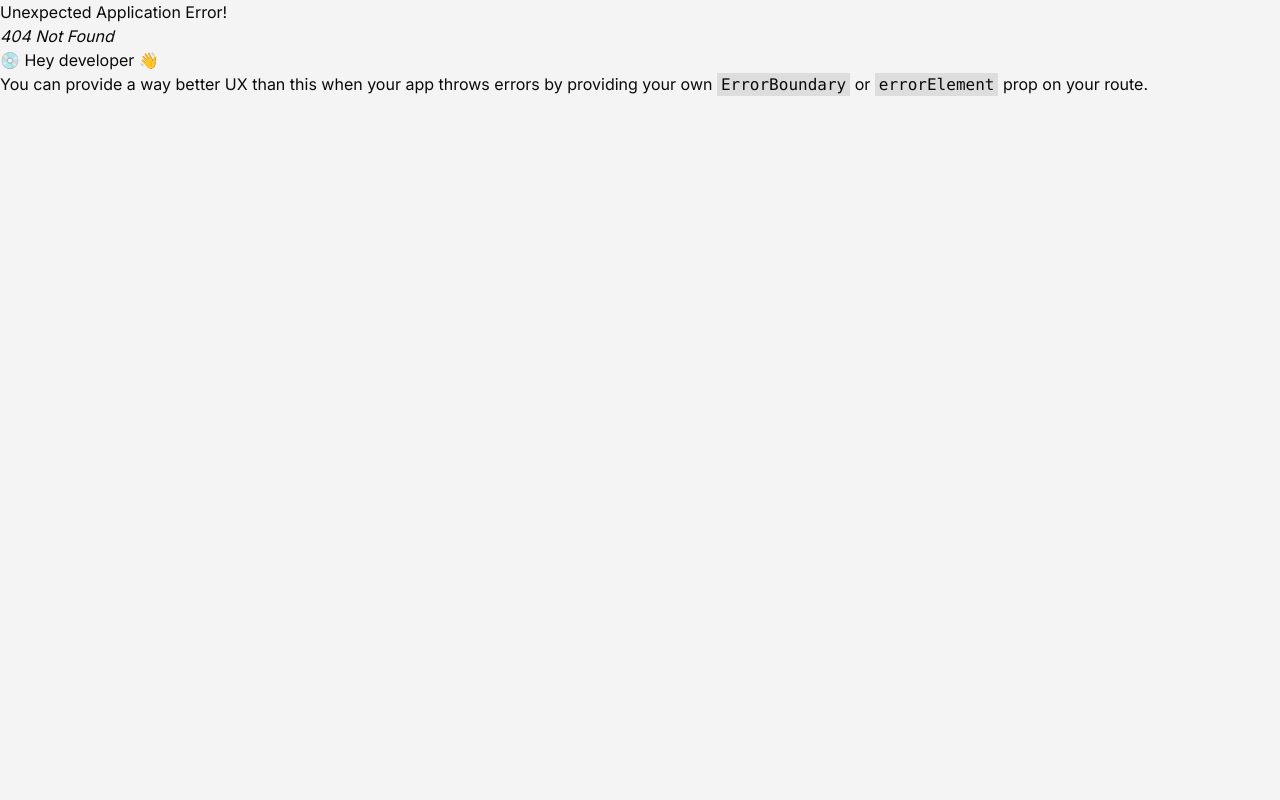
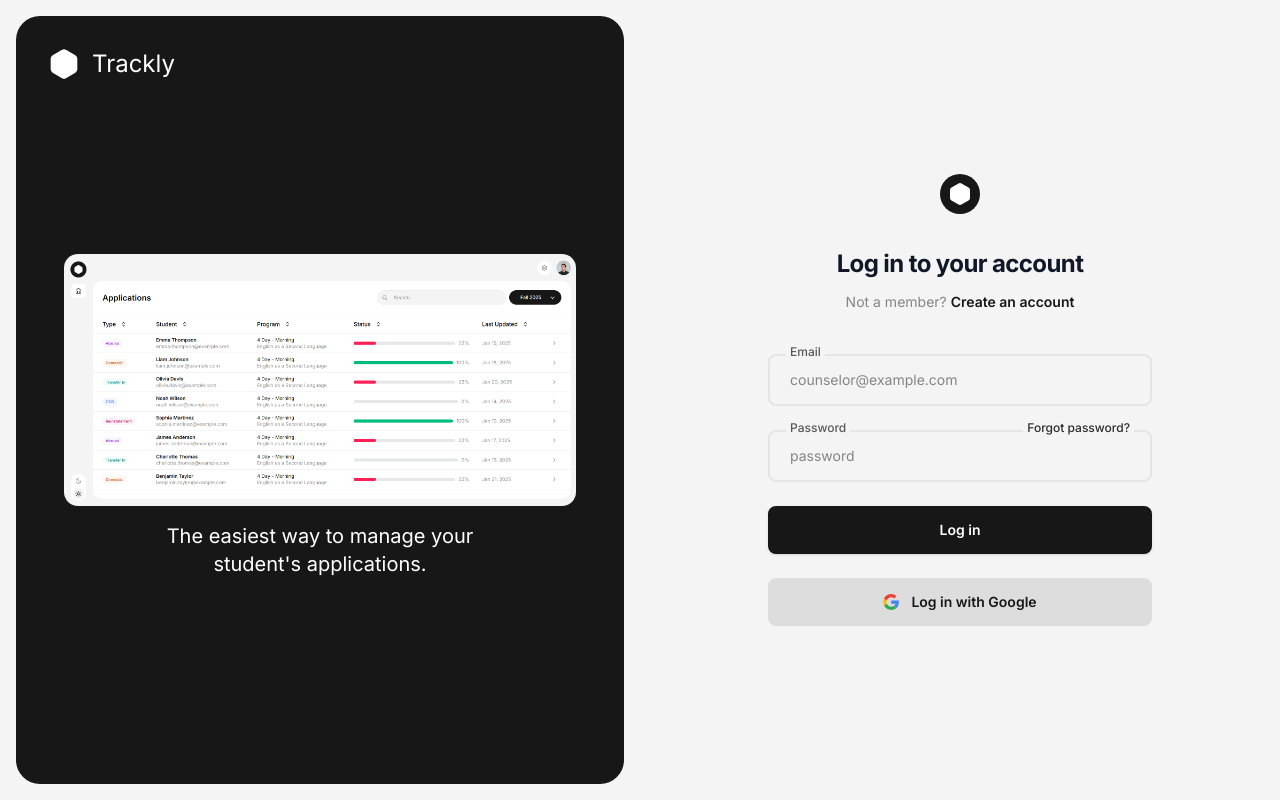
Before and after one commit to DavidFonsecaG/trackly.mcc, a React (Vite) app: page /login in a window 1280 px wide. Before the commit this address had no page. Built offline with nearby package versions, Linux system fonts and the light colour scheme.

Commit message:
add: login page UI

```diff
--- a/src/App.tsx
+++ b/src/App.tsx
@@ -1,15 +1,21 @@
 import { Outlet } from "react-router-dom"
 import { AppProvider } from "./context/AppContext";
 import Header from "./components/Header"
+import SidebarMenu from "./components/SidebarMenu";
 
 function App() {
   return (
     <AppProvider>
-      <div className="flex flex-col h-screen w-full items-center bg-background">
-        <Header />
-        <main className="flex flex-col w-full h-full items-center justify-center overflow-hidden">
-          <Outlet />
-        </main>
+      <div className="flex h-screen w-full bg-background overflow-hidden">
+        <div className="h-full">
+          <SidebarMenu />
+        </div>
+        <div className="flex flex-col w-full h-full">
+          <Header />
+          <main className="flex-1 overflow-y-scroll [&::-webkit-scrollbar]:w-1.5 [&::-webkit-scrollbar-thumb]:rounded-full [&::-webkit-scrollbar-thumb]:bg-primary/50 [&::-webkit-scrollbar-track]:bg-background">
+            <Outlet />
+          </main>
+        </div>
       </div>
     </AppProvider>
   );
--- a/src/components/Header.tsx
+++ b/src/components/Header.tsx
@@ -2,13 +2,8 @@
 function Header() {
 
     return (
-      <header className="flex p-4 w-full items-center">
-        <div className="flex w-full items-center justify-between">
-          <div className="flex items-center">
-            <div className="flex size-10 rounded-full bg-primary items-center justify-center">
-              <svg xmlns="http://www.w3.org/2000/svg" className="w-6 h-6 text-card" viewBox="0 0 24 24" fill="currentColor" stroke="currentColor" strokeWidth="2" strokeLinecap="round" strokeLinejoin="round"><path d="M21 16V8a2 2 0 0 0-1-1.73l-7-4a2 2 0 0 0-2 0l-7 4A2 2 0 0 0 3 8v8a2 2 0 0 0 1 1.73l7 4a2 2 0 0 0 2 0l7-4A2 2 0 0 0 21 16z"/></svg>
-            </div>
-          </div>
+      <header className="flex z-100 h-16 p-4 w-full items-center sticky top-0 bg-background">
+        <div className="flex w-full items-center justify-end">
           <div className="flex gap-3">
             <a className="flex size-9 rounded-full bg-card items-center justify-center text-sm">
               <svg xmlns="http://www.w3.org/2000/svg" className="w-4 h-4 text-primary/50" viewBox="0 0 24 24" fill="none" stroke="currentColor" strokeWidth="2" strokeLinecap="round" strokeLinejoin="round"><path d="M12.22 2h-.44a2 2 0 0 0-2 2v.18a2 2 0 0 1-1 1.73l-.43.25a2 2 0 0 1-2 0l-.15-.08a2 2 0 0 0-2.73.73l-.22.38a2 2 0 0 0 .73 2.73l.15.1a2 2 0 0 1 1 1.72v.51a2 2 0 0 1-1 1.74l-.15.09a2 2 0 0 0-.73 2.73l.22.38a2 2 0 0 0 2.73.73l.15-.08a2 2 0 0 1 2 0l.43.25a2 2 0 0 1 1 1.73V20a2 2 0 0 0 2 2h.44a2 2 0 0 0 2-2v-.18a2 2 0 0 1 1-1.73l.43-.25a2 2 0 0 1 2 0l.15.08a2 2 0 0 0 2.73-.73l.22-.39a2 2 0 0 0-.73-2.73l-.15-.08a2 2 0 0 1-1-1.74v-.5a2 2 0 0 1 1-1.74l.15-.09a2 2 0 0 0 .73-2.73l-.22-.38a2 2 0 0 0-2.73-.73l-.15.08a2 2 0 0 1-2 0l-.43-.25a2 2 0 0 1-1-1.73V4a2 2 0 0 0-2-2z"/><circle cx="12" cy="12" r="3"/></svg>
--- a/src/components/SidebarMenu.tsx
+++ b/src/components/SidebarMenu.tsx
@@ -1,13 +1,19 @@
+import { Link } from "react-router-dom";
 
 function SidebarMenu() {
     return (
-        <div className="flex flex-col px-4 pb-4 justify-between h-full">
-            <div className="flex flex-col gap-3">
-                <a href="/#" className="flex size-9 items-center justify-center bg-card rounded-lg">
-                    <svg xmlns="http://www.w3.org/2000/svg" className="h-4 w-4" viewBox="0 0 24 24" fill="none" stroke="currentColor" strokeWidth="2" strokeLinecap="round" strokeLinejoin="round"><path d="M15 21v-8a1 1 0 0 0-1-1h-4a1 1 0 0 0-1 1v8"/><path d="M3 10a2 2 0 0 1 .709-1.528l7-5.999a2 2 0 0 1 2.582 0l7 5.999A2 2 0 0 1 21 10v9a2 2 0 0 1-2 2H5a2 2 0 0 1-2-2z"/></svg>
-                </a>
+        <div className="flex flex-col p-4 h-full">
+            <div className="flex mb-4 items-center">
+                <Link to="/" className="flex size-10 rounded-full bg-primary items-center justify-center">
+                    <svg xmlns="http://www.w3.org/2000/svg" className="w-6 h-6 text-card" viewBox="0 0 24 24" fill="currentColor" stroke="currentColor" strokeWidth="2" strokeLinecap="round" strokeLinejoin="round"><path d="M21 16V8a2 2 0 0 0-1-1.73l-7-4a2 2 0 0 0-2 0l-7 4A2 2 0 0 0 3 8v8a2 2 0 0 0 1 1.73l7 4a2 2 0 0 0 2 0l7-4A2 2 0 0 0 21 16z"/></svg>
+                </Link>
             </div>
-            <div>
+            <div className="flex flex-col h-full items-center justify-between">
+                <div className="flex flex-col gap-3">
+                    <Link to="/" className="flex size-9 items-center justify-center bg-card rounded-lg">
+                        <svg xmlns="http://www.w3.org/2000/svg" className="h-4 w-4" viewBox="0 0 24 24" fill="none" stroke="currentColor" strokeWidth="2" strokeLinecap="round" strokeLinejoin="round"><path d="M15 21v-8a1 1 0 0 0-1-1h-4a1 1 0 0 0-1 1v8"/><path d="M3 10a2 2 0 0 1 .709-1.528l7-5.999a2 2 0 0 1 2.582 0l7 5.999A2 2 0 0 1 21 10v9a2 2 0 0 1-2 2H5a2 2 0 0 1-2-2z"/></svg>
+                    </Link>
+                </div>
                 <div className="flex flex-col w-9 p-1 bg-card rounded-full items-center gap-1">
                     <button className="flex size-7 rounded-full items-center justify-center text-primary/50">
                         <svg xmlns="http://www.w3.org/2000/svg" className="h-4 w-4" viewBox="0 0 24 24" fill="none" stroke="currentColor" strokeWidth="2" strokeLinecap="round" strokeLinejoin="round"><path d="M12 3a6 6 0 0 0 9 9 9 9 0 1 1-9-9Z"/></svg>
--- a/src/components/StudentDetail.tsx
+++ b/src/components/StudentDetail.tsx
@@ -26,7 +26,7 @@
 
     return (
         <div
-            className="z-90 flex items-center justify-center fixed w-full h-full top-0 bg-primary/20"
+            className="z-100 flex items-center justify-center fixed inset-0 w-full h-full top-0 bg-primary/20"
             role="dialog"
             aria-modal="true"
             aria-label="Student Details"
--- a/src/components/StudentList.tsx
+++ b/src/components/StudentList.tsx
@@ -23,8 +23,8 @@
     const terms = ["All Terms", ...new Set(students.map(student => student.term))];
 
     return (
-        <div className="flex pr-4 w-full overflow-y-scroll ">
-            <div className="flex flex-col w-full">
+        <div className="flex w-full ">
+            <div className="flex flex-col min-w-full">
                 <div className="p-6 flex items-center justify-between bg-card rounded-t-3xl">
                     <div className="flex flex-col gap-1">
                         <h2 className="text-xl font-semibold">Applications</h2>
@@ -51,11 +51,11 @@
                                 </button>
                             </div>
 
-                            {open && <div className="absolute right-0 z-10 mt-2 w-56 origin-top-right rounded-lg bg-card shadow-lg focus:outline-hidden" role="menu" aria-orientation="vertical" aria-labelledby="menu-button" aria-hidden={!open}>
+                            {open && <div className="absolute right-0 mt-2 w-56 p-1.5 origin-top-right rounded-xl bg-card border shadow-lg focus:outline-hidden" role="menu" aria-orientation="vertical" aria-labelledby="menu-button" aria-hidden={!open}>
                                 {terms.map((term, index) => (
                                     <div
                                         key={index}
-                                        className="block px-4 py-2 cursor-pointer hover:bg-background hover:first:rounded-t-lg hover:last:rounded-b-lg" role="menuitem"
+                                        className="block px-4 py-2 cursor-pointer hover:bg-background rounded-lg" role="menuitem"
                                         id="menu-item-0"
                                         onClick={() => {updateSearchTearm(term); setOpen(!open)}}
                                     >{term}</div>
--- a/src/data/mockData.ts
+++ b/src/data/mockData.ts
@@ -119,17 +119,29 @@
         lastUpdated: "2025-01-21T15:20:00Z",
     },
     {
-      id: "100",
+      id: "9",
       name: "John Snow",
       email: "john.snow@example.com",
-      applicationId: "SPR25-DOMESL-008",
+      applicationId: "SPR25-DOMESL-009",
       applicationType: "domestic",
       term: "Spring 2025",
       program: "English as a Second Language",
       schedule: "4 Day - Morning",
       status: "incomplete",
       lastUpdated: "2025-01-21T15:20:00Z",
-  },
+    },
+    {
+      id: "10",
+      name: "Peter Parker",
+      email: "peter.parker@example.com",
+      applicationId: "SPR25-DOMESL-010",
+      applicationType: "reinstatement",
+      term: "Spring 2025",
+      program: "English as a Second Language",
+      schedule: "4 Day - Morning",
+      status: "incomplete",
+      lastUpdated: "2025-01-21T15:20:00Z",
+    },
 ];
 
 // export const studentDocuments: StudentDocument[] = students.map(student => ({
--- /dev/null
+++ b/src/hooks/useForm.ts
@@ -0,0 +1,31 @@
+import { useState } from "react";
+
+interface useFormProps {
+    email: string,
+    password: string,
+}
+
+type UseFormReturn = [
+  useFormProps,
+  (e: React.ChangeEvent<HTMLInputElement>) => void,
+  () => void
+];
+
+export const useForm = (initialState: useFormProps): UseFormReturn => {
+
+    const [values, setValues] = useState(initialState);
+
+    const reset = () => {
+        setValues(initialState);
+    };
+
+    const handleInputChange = (e: React.ChangeEvent<HTMLInputElement>) => {
+        const { name, value } = e.target;
+        setValues({
+            ...values,
+            [name]: value
+        });
+    };
+
+    return [values, handleInputChange, reset];
+};
--- /dev/null
+++ b/src/pages/LoginPage.tsx
@@ -0,0 +1,129 @@
+import { Link } from "react-router-dom";
+import { useForm } from "../hooks/useForm";
+
+const LoginPage = () => {
+
+	const [formValues, handleInputChange] = useForm({
+		email: "",
+		password: "",
+	});
+
+	const { email, password } = formValues;
+
+	const handleLogin = (e: { preventDefault: () => void; }) => {
+		e.preventDefault();
+		console.log(email, password);
+	};
+
+	return (
+		<div className="flex w-full min-h-screen bg-background">
+			<div className="hidden w-2/4 lg:block p-4">
+				<div className="flex flex-col h-full w-full bg-primary rounded-3xl text-white p-8">
+					<Link to="/" className="flex gap-3 text-2xl items-center">
+						<svg xmlns="http://www.w3.org/2000/svg" className="w-8 h-8 text-card" viewBox="0 0 24 24" fill="currentColor" stroke="currentColor" strokeWidth="2" strokeLinecap="round" strokeLinejoin="round"><path d="M21 16V8a2 2 0 0 0-1-1.73l-7-4a2 2 0 0 0-2 0l-7 4A2 2 0 0 0 3 8v8a2 2 0 0 0 1 1.73l7 4a2 2 0 0 0 2 0l7-4A2 2 0 0 0 21 16z"/></svg>
+						<span>Trackly</span>
+					</Link>
+					<div className="flex flex-col w-full h-full items-center justify-center text-center p-4">
+						<div className="rounded-xl mb-4">
+							<img className="rounded-xl" src="cover-1.png" alt="cover" />
+						</div>
+						<span className="text-xl">The easiest way to manage your <br/> student's applications.</span>
+					</div>
+				</div>
+			</div>
+
+			<div className="flex flex-col w-2/4 items-center justify-center sm:px-6  lg:px-20">
+				<div className="w-full max-w-sm mx-auto lg:w-96">
+					<div className="text-center">
+						<div className="flex mb-4 items-center justify-center">
+							<Link to="/" className="flex size-10 rounded-full bg-primary items-center justify-center">
+								<svg xmlns="http://www.w3.org/2000/svg" className="w-6 h-6 text-card" viewBox="0 0 24 24" fill="currentColor" stroke="currentColor" strokeWidth="2" strokeLinecap="round" strokeLinejoin="round"><path d="M21 16V8a2 2 0 0 0-1-1.73l-7-4a2 2 0 0 0-2 0l-7 4A2 2 0 0 0 3 8v8a2 2 0 0 0 1 1.73l7 4a2 2 0 0 0 2 0l7-4A2 2 0 0 0 21 16z"/></svg>
+							</Link>
+						</div>
+						<h2 className="mt-8 text-2xl font-bold leading-9 tracking-tight text-gray-900">Log in to your account</h2>
+						<p className="mt-2 text-sm leading-6 text-primary/50">
+							Not a member?{" "}
+							<Link
+							to={"/signup"}
+							className="font-semibold leading-6 text-primary hover:text-primary/70"
+							>
+							Create an account
+							</Link>
+						</p>
+					</div>
+
+					<div className="mt-10">
+						<div>
+							<form method="POST" className="space-y-6" onSubmit={handleLogin}>
+								<div className="relative text-xs">
+									<div className="absolute -top-2 px-4.5">
+										<label htmlFor="email" className="block px-1 font-medium leading-none text-primary/70 bg-background ">
+										Email
+										</label>
+									</div>
+									<input
+										id="email"
+										name="email"
+										type="email"
+										autoComplete="email"
+										placeholder="counselor@example.com"
+										value={email}
+										onChange={handleInputChange}
+										required
+										className="block w-full rounded-md border-2 px-5 py-3 text-primary font-medium placeholder:font-normal placeholder:text-primary/50 sm:text-sm sm:leading-6"
+									/>
+								</div>
+
+								<div className="relative text-xs">
+									<div className="absolute flex -top-2 font-medium leading-none w-full px-4.5 justify-between">
+										<label htmlFor="password" className="block px-1 text-primary/70 bg-background ">
+										Password
+										</label>
+										<a href="#" className="px-1 text-primary/90 bg-background hover:underline">
+										Forgot password?
+										</a>
+									</div>
+									<input
+										id="password"
+										name="password"
+										type="password"
+										autoComplete="password"
+										placeholder="password"
+										value={password}
+										onChange={handleInputChange}
+										required
+										className="block w-full rounded-md border-2 px-5 py-3 text-primary font-medium placeholder:font-normal placeholder:text-primary/50 sm:text-sm sm:leading-6"
+									/>
+								</div>
+
+								<div>
+									<button
+									type="submit"
+									className="flex w-full justify-center rounded-md bg-primary p-3 text-sm font-semibold leading-6 text-white shadow-sm hover:bg-primary/90 cursor-pointer focus-visible:outline focus-visible:outline-offset-2 focus-visible:outline-primary"
+									>
+									Log in
+									</button>
+								</div>
+							</form>
+						</div>
+
+						<div className="">
+							<div className="mt-6 ">
+							<Link
+								to="/auth/google"
+								className="flex w-full items-center	justify-center gap-3 rounded-md bg-primary/10 p-3 text-primary cursor-pointer hover:bg-primary/20 focus-visible:outline focus-visible:outline-offset-2 focus-visible:outline-blue-500"
+							>
+								<svg data-testid="geist-icon" height="16" stroke-linejoin="round" viewBox="0 0 16 16" width="16" ><path d="M8.15991 6.54543V9.64362H12.4654C12.2763 10.64 11.709 11.4837 10.8581 12.0509L13.4544 14.0655C14.9671 12.6692 15.8399 10.6182 15.8399 8.18188C15.8399 7.61461 15.789 7.06911 15.6944 6.54552L8.15991 6.54543Z" fill="#4285F4"></path><path d="M3.6764 9.52268L3.09083 9.97093L1.01807 11.5855C2.33443 14.1963 5.03241 16 8.15966 16C10.3196 16 12.1305 15.2873 13.4542 14.0655L10.8578 12.0509C10.1451 12.5309 9.23598 12.8219 8.15966 12.8219C6.07967 12.8219 4.31245 11.4182 3.67967 9.5273L3.6764 9.52268Z" fill="#34A853"></path><path d="M1.01803 4.41455C0.472607 5.49087 0.159912 6.70543 0.159912 7.99995C0.159912 9.29447 0.472607 10.509 1.01803 11.5854C1.01803 11.5926 3.6799 9.51991 3.6799 9.51991C3.5199 9.03991 3.42532 8.53085 3.42532 7.99987C3.42532 7.46889 3.5199 6.95983 3.6799 6.47983L1.01803 4.41455Z" fill="#FBBC05"></path><path d="M8.15982 3.18545C9.33802 3.18545 10.3853 3.59271 11.2216 4.37818L13.5125 2.0873C12.1234 0.792777 10.3199 0 8.15982 0C5.03257 0 2.33443 1.79636 1.01807 4.41455L3.67985 6.48001C4.31254 4.58908 6.07983 3.18545 8.15982 3.18545Z" fill="#EA4335"></path></svg>
+								<span className="text-sm font-semibold leading-6">Log in with Google</span>
+							</Link>
+							</div>
+						</div>
+					</div>
+				</div>
+			</div>
+
+		</div>
+	);
+};
+
+export default LoginPage;
--- a/src/pages/TrackerPage.tsx
+++ b/src/pages/TrackerPage.tsx
@@ -1,4 +1,3 @@
-import SidebarMenu from "../components/SidebarMenu";
 import StudentDetail from "../components/StudentDetail";
 import StudentList from "../components/StudentList";
 import { useAppContext } from "../context/AppContext";
@@ -8,8 +7,7 @@
     const { selectedStudent } = useAppContext();
 
     return (
-        <div className="flex w-full h-full">
-            <SidebarMenu />
+        <div className="flex flex-col w-full min-h-fit pr-2.5 pb-4">
             <StudentList />
             {selectedStudent && <StudentDetail />}
         </div>
--- a/src/routes/Router.tsx
+++ b/src/routes/Router.tsx
@@ -1,6 +1,7 @@
 import { createBrowserRouter } from "react-router-dom";
 import App from "../App";
 import TrackerPage from "../pages/TrackerPage";
+import LoginPage from "../pages/LoginPage";
 
 export const router = createBrowserRouter([
     {
@@ -9,5 +10,9 @@
         children: [
             { index: true, element: <TrackerPage />}
         ]
+    },
+        {
+        path: "/login",
+        element: <LoginPage/>,
     }
 ]);
```
Also changed, not shown: public/cover-1.png (added).
